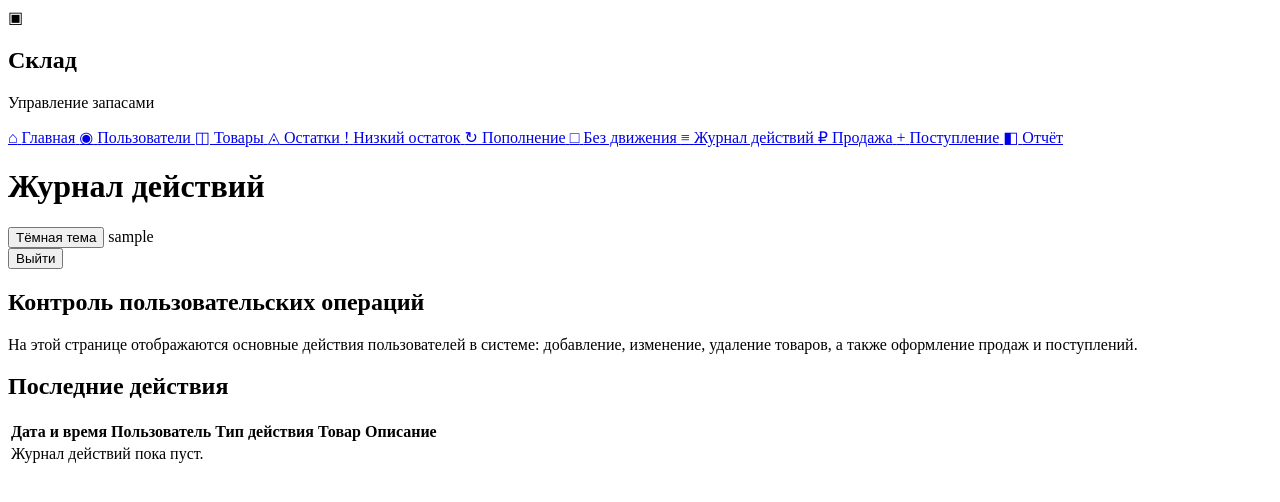
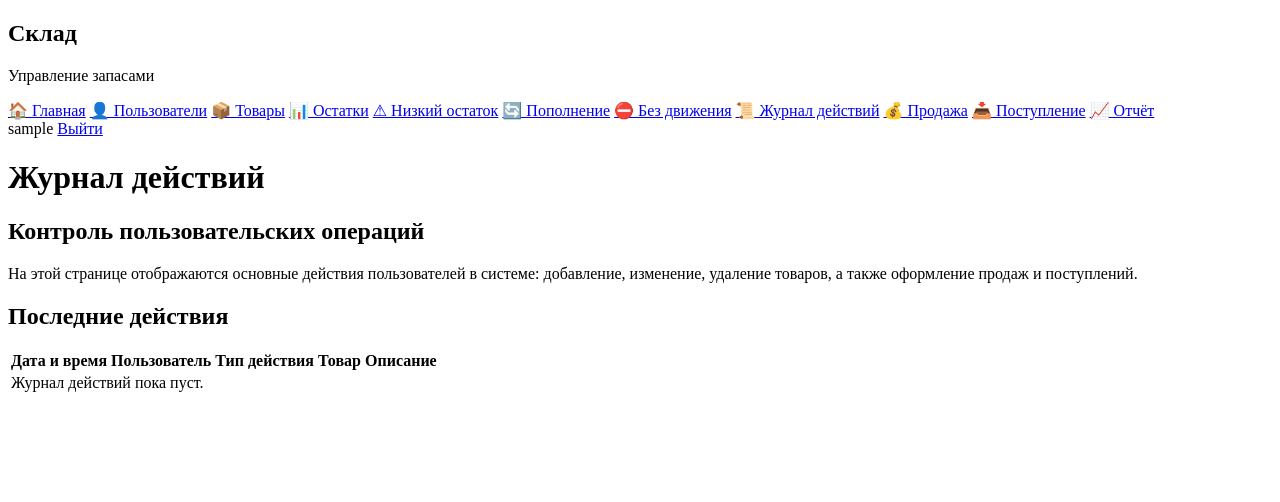
Before and after one commit to llimarenko05-cmd/diplom-store, a Django app: page /action-log/ in a window 1280 px wide. Shown: the top 502 px of the page. Run offline with Django 5.2, Linux system fonts and the light colour scheme; the visitor is signed in with stand-in values (Sample User, id 1); data comes from the database, SQL or seed files in the repository; data that the repository does not hold is empty.

Commit message:
финальная полировка интерфейса

```diff
--- a/inventory/templates/inventory/base.html
+++ b/inventory/templates/inventory/base.html
@@ -3,182 +3,53 @@
 <html lang="ru">
 <head>
     <meta charset="UTF-8">
-    <meta name="viewport" content="width=device-width, initial-scale=1.0">
-    <title>{% block title %}Складская система{% endblock %}</title>
+    <title>{% block title %}Склад{% endblock %}</title>
+
     <link rel="stylesheet" href="{% static 'css/style.css' %}">
 </head>
+
 <body>
-    {% if user.is_authenticated %}
+
     <div class="layout">
-        <aside class="sidebar">
+
+        <!-- БОКОВОЕ МЕНЮ -->
+        <div class="sidebar">
             <div class="sidebar-header">
-                <div class="logo-box">
-                    <span class="logo-icon">▣</span>
-                    <div>
-                        <h2>Склад</h2>
-                        <p>Управление запасами</p>
-                    </div>
-                </div>
+                <h2>Склад</h2>
+                <p>Управление запасами</p>
             </div>
 
-            <nav class="sidebar-menu">
-                {% if is_admin_role %}
-                <a href="/" class="menu-link">
-                    <span class="menu-icon">⌂</span>
-                    <span>Главная</span>
-                </a>
-                <a href="/users/" class="menu-link">
-                    <span class="menu-icon">◉</span>
-                    <span>Пользователи</span>
-                </a>
-                <a href="/products/" class="menu-link">
-                    <span class="menu-icon">◫</span>
-                    <span>Товары</span>
-                </a>
-                <a href="/stock/" class="menu-link">
-                    <span class="menu-icon">◬</span>
-                    <span>Остатки</span>
-                </a>
-                <a href="/low-stock/" class="menu-link">
-                    <span class="menu-icon">!</span>
-                    <span>Низкий остаток</span>
-                </a>
-                <a href="/replenishment/" class="menu-link">
-                    <span class="menu-icon">↻</span>
-                    <span>Пополнение</span>
-                </a>
-                <a href="/no-movement/" class="menu-link">
-                    <span class="menu-icon">□</span>
-                    <span>Без движения</span>
-                </a>
-                <a href="/action-log/" class="menu-link">
-                    <span class="menu-icon">≡</span>
-                    <span>Журнал действий</span>
-                </a>
-                <a href="/sales/new/" class="menu-link">
-                    <span class="menu-icon">₽</span>
-                    <span>Продажа</span>
-                </a>
-                <a href="/receipts/new/" class="menu-link">
-                    <span class="menu-icon">+</span>
-                    <span>Поступление</span>
-                </a>
-                <a href="/sales/report/" class="menu-link">
-                    <span class="menu-icon">◧</span>
-                    <span>Отчёт</span>
-                </a>
-                {% endif %}
+            <div class="sidebar-menu">
+                <a href="/">🏠 Главная</a>
+                <a href="/users/">👤 Пользователи</a>
+                <a href="/products/">📦 Товары</a>
+                <a href="/stock/">📊 Остатки</a>
+                <a href="/low-stock/">⚠ Низкий остаток</a>
+                <a href="/replenishment/">🔄 Пополнение</a>
+                <a href="/no-movement/">⛔ Без движения</a>
+                <a href="/action-log/">📜 Журнал действий</a>
+                <a href="/sales/">💰 Продажа</a>
+                <a href="/receipts/">📥 Поступление</a>
+                <a href="/report/">📈 Отчёт</a>
+            </div>
+        </div>
 
-                {% if is_merchandiser_role and not is_admin_role %}
-                <a href="/" class="menu-link">
-                    <span class="menu-icon">⌂</span>
-                    <span>Главная</span>
-                </a>
-                <a href="/stock/" class="menu-link">
-                    <span class="menu-icon">◬</span>
-                    <span>Остатки</span>
-                </a>
-                <a href="/low-stock/" class="menu-link">
-                    <span class="menu-icon">!</span>
-                    <span>Низкий остаток</span>
-                </a>
-                <a href="/replenishment/" class="menu-link">
-                    <span class="menu-icon">↻</span>
-                    <span>Пополнение</span>
-                </a>
-                <a href="/no-movement/" class="menu-link">
-                    <span class="menu-icon">□</span>
-                    <span>Без движения</span>
-                </a>
-                <a href="/receipts/new/" class="menu-link">
-                    <span class="menu-icon">+</span>
-                    <span>Поступление</span>
-                </a>
-                <a href="/sales/report/" class="menu-link">
-                    <span class="menu-icon">◧</span>
-                    <span>Отчёт</span>
-                </a>
-                {% endif %}
+        <!-- ОСНОВНОЙ КОНТЕНТ -->
+        <div class="content">
 
-                {% if is_seller_role and not is_admin_role %}
-                <a href="/products/" class="menu-link">
-                    <span class="menu-icon">◫</span>
-                    <span>Товары</span>
-                </a>
-                <a href="/stock/" class="menu-link">
-                    <span class="menu-icon">◬</span>
-                    <span>Остатки</span>
-                </a>
-                <a href="/sales/new/" class="menu-link">
-                    <span class="menu-icon">₽</span>
-                    <span>Продажа</span>
-                </a>
-                {% endif %}
-            </nav>
-        </aside>
+            <div class="top-bar">
+                <span>{{ request.user.username }}</span>
+                <a href="/logout/">Выйти</a>
+            </div>
 
-        <div class="main-area">
-            <header class="topbar">
-                <div class="page-title-wrap">
-                    <h1>{% block page_title %}{% endblock %}</h1>
-                </div>
+            <h1>{% block page_title %}{% endblock %}</h1>
 
-                <div class="topbar-right">
-                    <button type="button" class="btn btn-secondary" id="theme-toggle">Тёмная тема</button>
-                    <span class="user-badge">{{ user.username }}</span>
+            {% block content %}
+            {% endblock %}
 
-                    <form method="post" action="{% url 'logout' %}">
-                        {% csrf_token %}
-                        <button type="submit" class="btn btn-danger">Выйти</button>
-                    </form>
-                </div>
-            </header>
+        </div>
 
-            <main class="page-content">
-                {% if messages %}
-                <div class="messages">
-                    {% for message in messages %}
-                    <div class="message {{ message.tags }}">
-                        {{ message }}
-                    </div>
-                    {% endfor %}
-                </div>
-                {% endif %}
+    </div>
 
-                {% block content %}{% endblock %}
-            </main>
-        </div>
-    </div>
-    {% else %}
-    <div class="login-wrapper">
-        {% block auth_content %}{% endblock %}
-    </div>
-    {% endif %}
-
-    <script>
-        const themeButton = document.getElementById('theme-toggle');
-        const savedTheme = localStorage.getItem('theme');
-
-        if (savedTheme === 'dark') {
-            document.body.classList.add('dark');
-            if (themeButton) {
-                themeButton.textContent = 'Светлая тема';
-            }
-        }
-
-        if (themeButton) {
-            themeButton.addEventListener('click', function () {
-                document.body.classList.toggle('dark');
-
-                if (document.body.classList.contains('dark')) {
-                    localStorage.setItem('theme', 'dark');
-                    themeButton.textContent = 'Светлая тема';
-                } else {
-                    localStorage.setItem('theme', 'light');
-                    themeButton.textContent = 'Тёмная тема';
-                }
-            });
-        }
-    </script>
 </body>
 </html>
```
